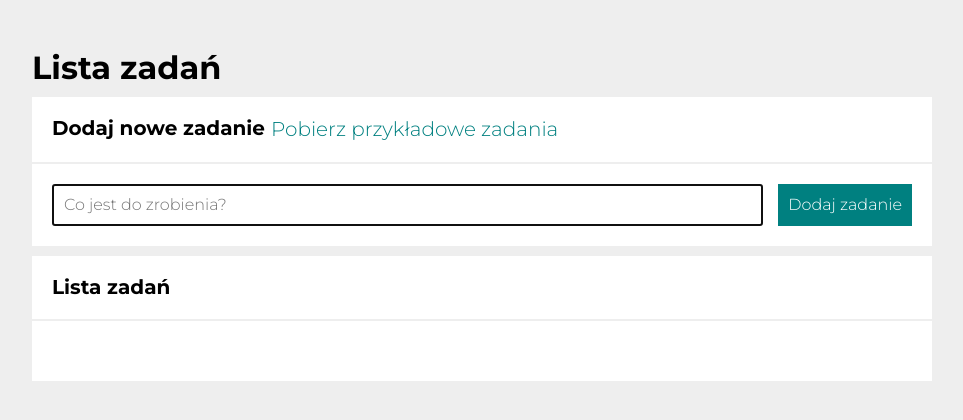
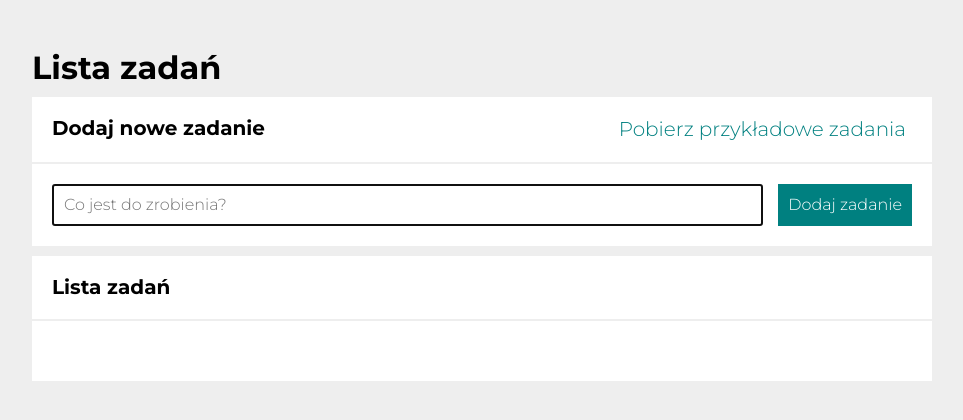
Before and after one commit to KonradBauer/todos-list-react, a React (Create React App) app: page / in a window 1280 px wide. Shown: the top 420 px of the page, without its empty margins (158-1121 px from the left). Built offline with nearby package versions, Linux system fonts and the light colour scheme.

Commit message:
added style space-between in section Header

```diff
--- a/src/common/Section/styled.js
+++ b/src/common/Section/styled.js
@@ -2,9 +2,8 @@ import styled from "styled-components";
 
 export const Header = styled.header`
   display: flex;
+  justify-content: space-between;
   flex-wrap: wrap;
-  justify-content: flex-start;
-  align-self: flex-end;
   max-width: 1000px;
   background-color: white;
   margin: 0 auto;
```
